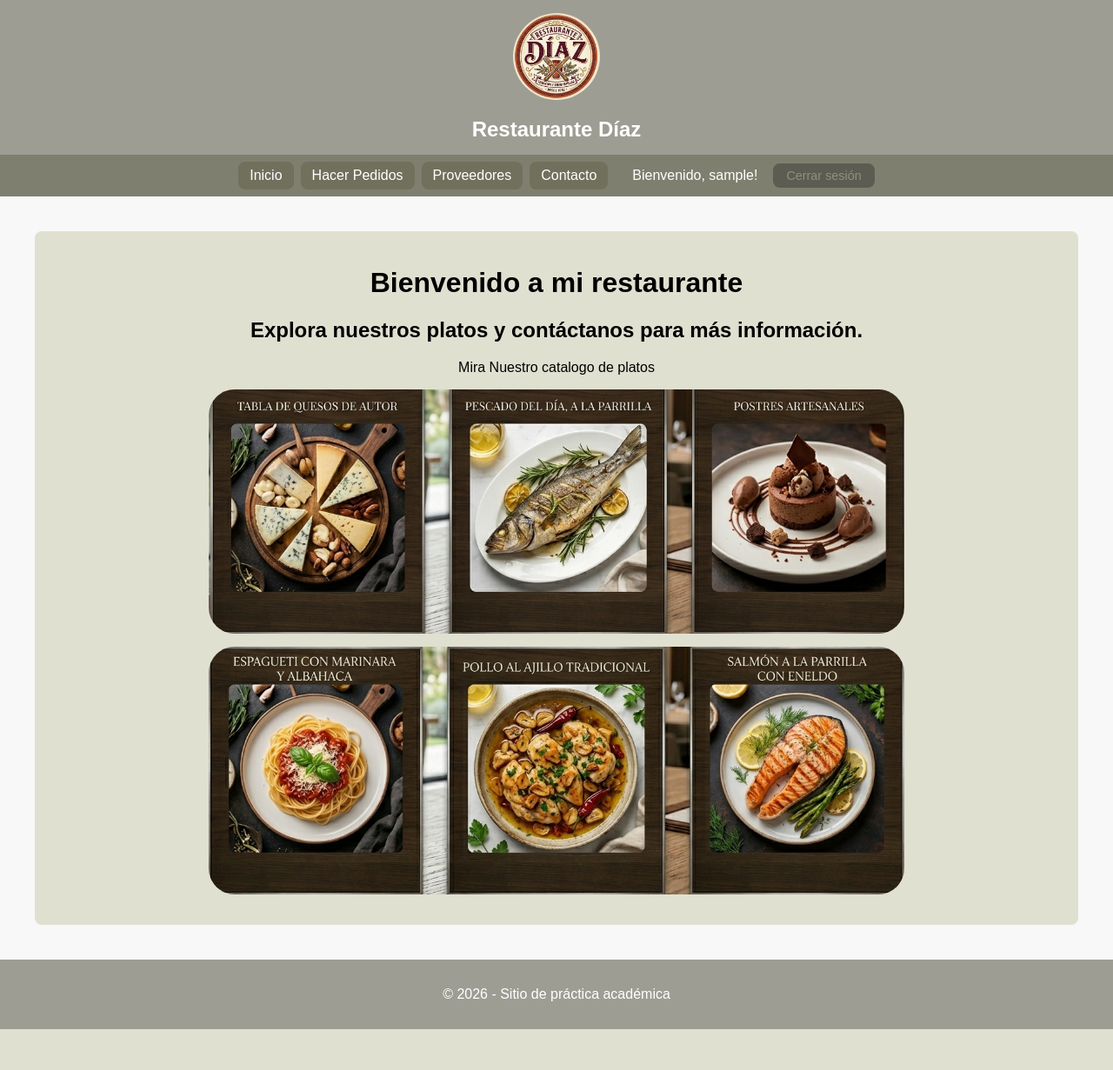
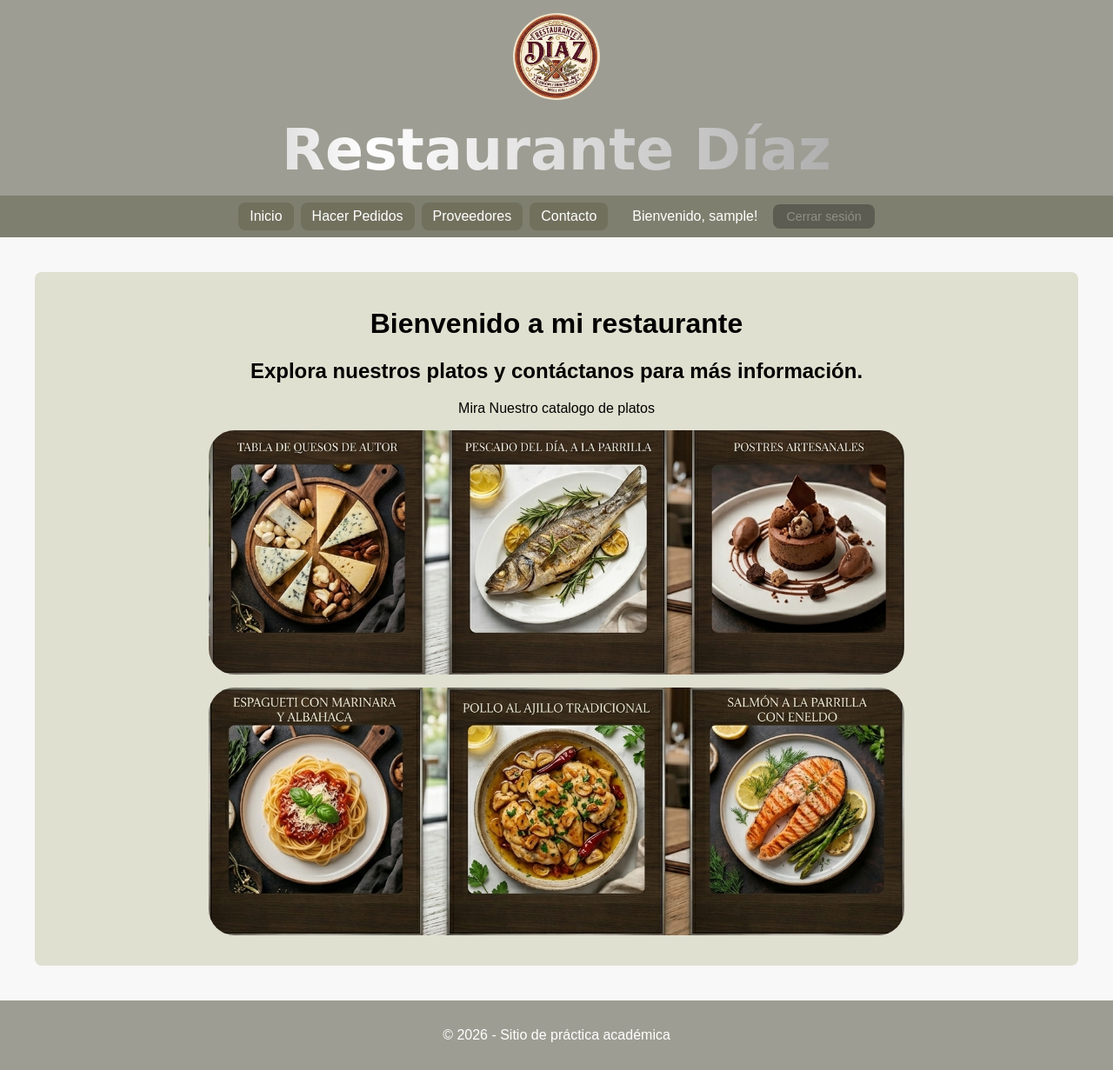
Before and after one commit to LowerCypress/restaurante, a Flask app: page / in a window 1280 px wide. Shown: the whole page at 87% size. Before the commit the page ends 1184 px from the top, so only its background shows below. Run offline with Flask 3, Linux system fonts and the light colour scheme; a user stored in the database is signed in.

Commit message:
arreglos en css y nuevos codigos para decoracion

```diff
--- a/static/style.css
+++ b/static/style.css
@@ -3,8 +3,24 @@ body {
         margin: 0;
         padding: 0;
         background-color: #f8f8f8;
-        align-items: center;
+        align-items: right;
     }
+h1.texto-animado {
+    font-family:'Cormorant Garamond',cursive;
+            font-size: 65px;
+            text-align: right;
+            background: linear-gradient(to right,#ffffff ,#808080,#000000, #ffffff);
+            background-size: 400% 100%;
+            -webkit-background-clip: text;
+            background-clip: text;
+            -webkit-text-fill-color: transparent;
+            color: transparent;
+            animation: moverDegradado 5s linear infinite;
+}
+@keyframes moverDegradado {
+            0% { background-position: 0% }
+            100% { background-position: 400% }
+}
 header {
         background-color: #9D9D93;
         color: white;
@@ -12,8 +28,8 @@ header {
 
         display: flex;
         flex-direction: column;
-        align-items: center;
-        justify-content: center;
+        align-items: right;
+        justify-content: right;
         gap: 10px;
         }
 header h1 {
--- a/templates/base.html
+++ b/templates/base.html
@@ -6,6 +6,7 @@
     <meta http-equiv="X-UA-Compatible" content="IE=edge">
     <meta name="viewport" content="width=device-width, initial-scale=1.0">
     <title>{% block title %}Restaurante{% endblock %}</title>
+    <link rel="icon" type="image/png" href="{{ url_for('static', filename='images/image.png') }}">
     <link rel="stylesheet" href="{{ url_for('static', filename='style.css') }}">
 </head>
 
@@ -14,7 +15,7 @@
         <img src="{{ url_for('static', filename='images/Logo.png') }}"
              alt="Logo del restaurante"
              style="width: 100px; height: 100px; border-radius: 50%; object-fit: cover;">
-        <h1>Restaurante Díaz</h1>
+        <h1 class="texto-animado">Restaurante Díaz</h1>
     </header>
 
     <nav class="nav">
```
Also changed, not shown: main.py (added, +38 -0 lines), static/images/Logo2.png (added), static/images/image.png (added), usuarios.db.
